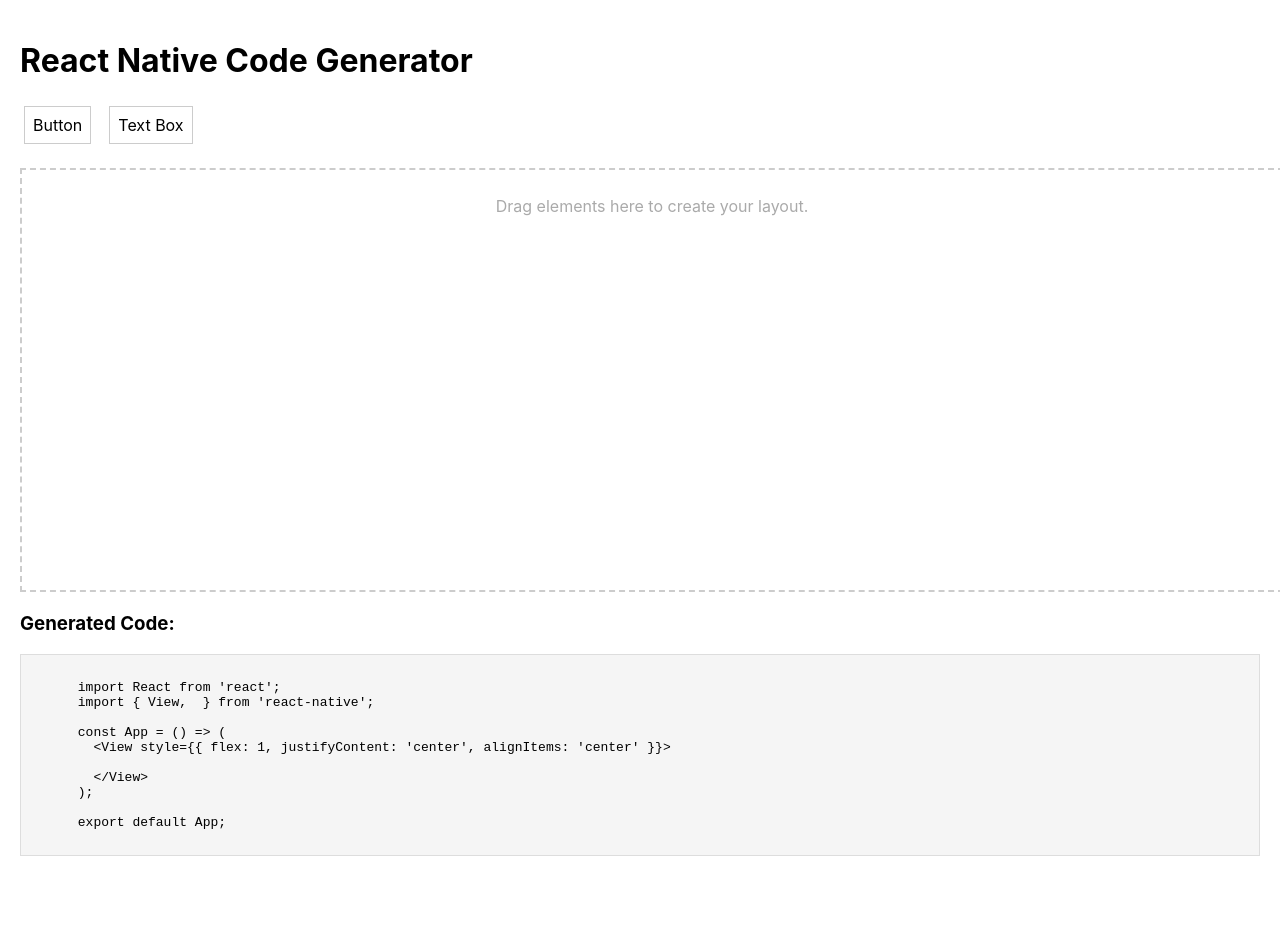
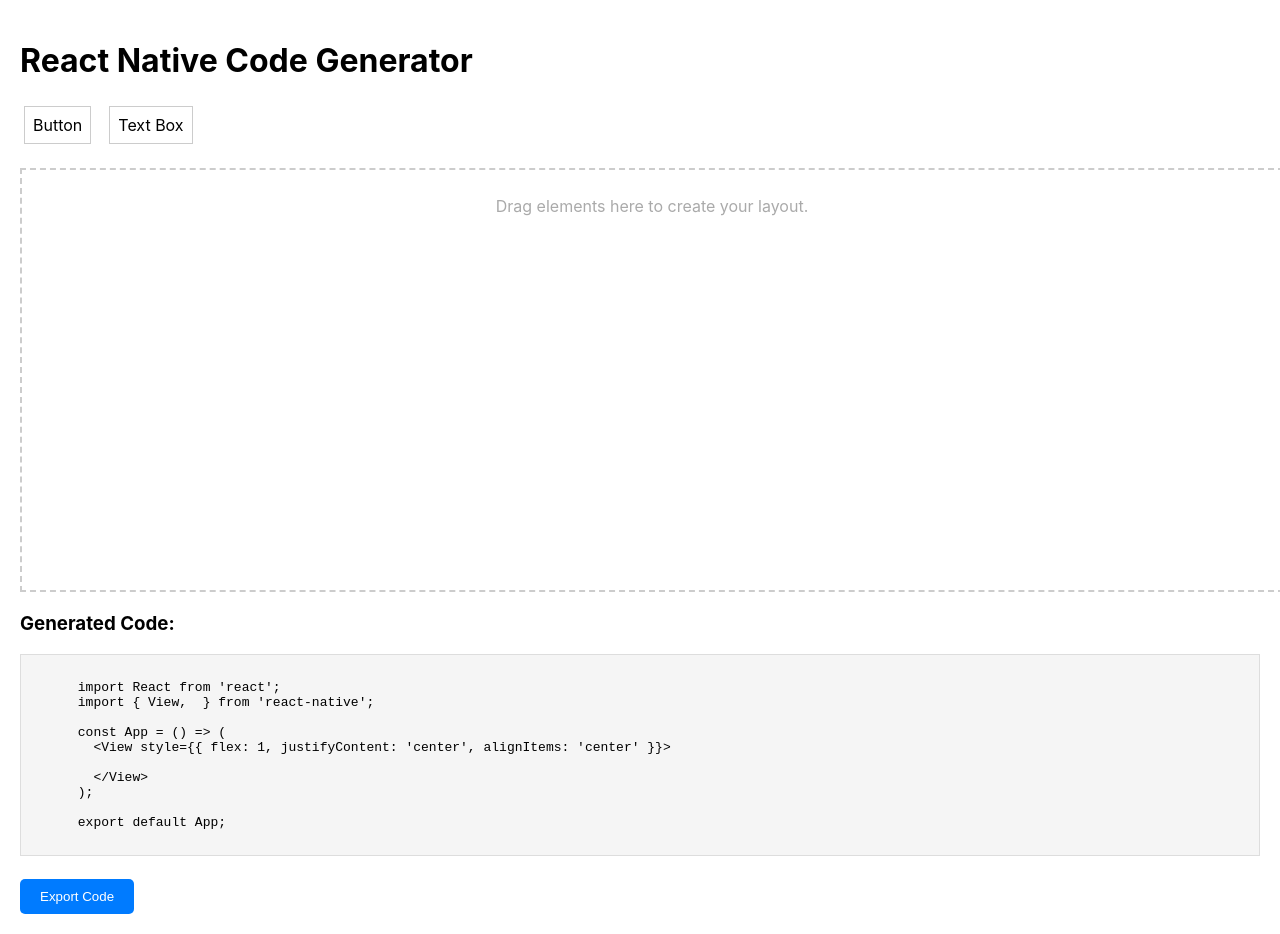
Before and after one commit to oneananda/react-native-code-generator, a React (Create React App) app: page / in a window 1280 px wide. Before the commit the page ends 889 px from the top, so only its background shows below. Built offline with nearby package versions, Linux system fonts and the light colour scheme.

Commit message:
Adding downloadFile

```diff
--- a/src/App.js
+++ b/src/App.js
@@ -1,6 +1,7 @@
 import React, { useState } from 'react';
 import DraggableElement from './components/DraggableElement';
 import DropZone from './components/DropZone';
+import { downloadFile } from './utils/downloadFile';
 
 const App = () => {
   const [droppedItems, setDroppedItems] = useState([]);
@@ -45,6 +46,11 @@
     `;
   };
 
+  const exportCode = () => {
+    const code = generateCode();
+    downloadFile('App.js', code);
+  };
+
   return (
     <div style={{ padding: '20px' }}>
       <h1>React Native Code Generator</h1>
@@ -65,6 +71,20 @@
         >
           {generateCode()}
         </pre>
+        <button
+          onClick={exportCode}
+          style={{
+            marginTop: '10px',
+            padding: '10px 20px',
+            backgroundColor: '#007BFF',
+            color: 'white',
+            border: 'none',
+            borderRadius: '5px',
+            cursor: 'pointer',
+          }}
+        >
+          Export Code
+        </button>
       </div>
     </div>
   );
--- /dev/null
+++ b/src/utils/downloadFile.js
@@ -0,0 +1,9 @@
+export const downloadFile = (fileName, content) => {
+    const element = document.createElement('a');
+    const file = new Blob([content], { type: 'text/plain' });
+    element.href = URL.createObjectURL(file);
+    element.download = fileName;
+    document.body.appendChild(element);
+    element.click();
+    document.body.removeChild(element);
+  };
```
